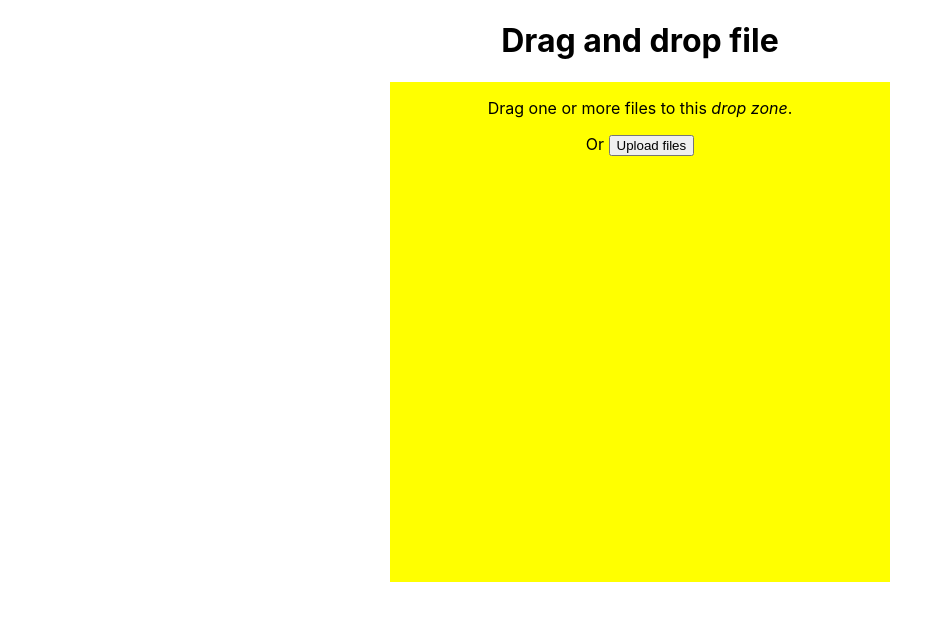
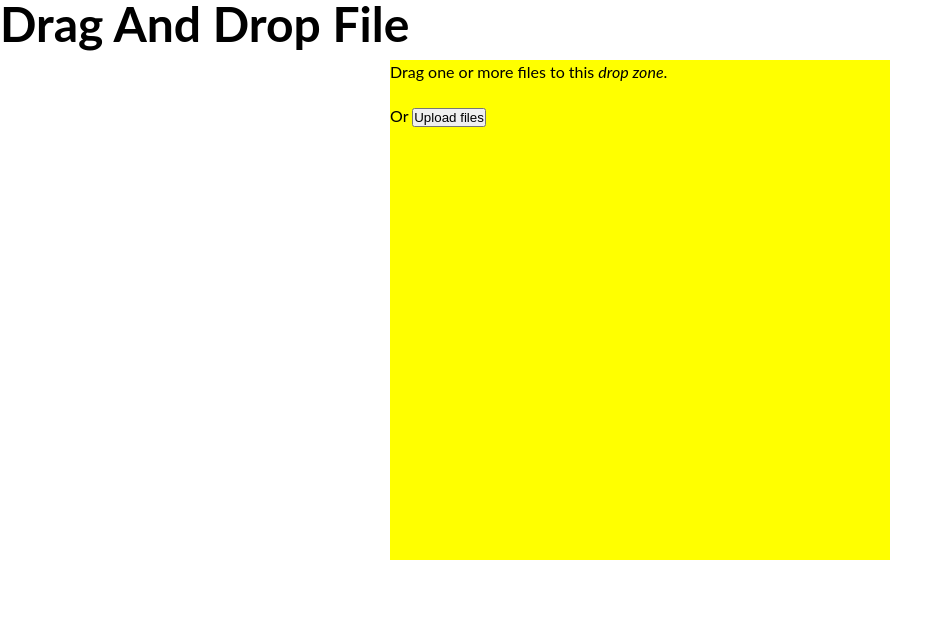
Before and after one commit to sandradahlin/uploader, a React (Create React App) app: page / in a window 1280 px wide. Shown: the top 620 px of the page, without its empty margins (0-950 px from the left). Built offline with nearby package versions, Linux system fonts and the light colour scheme.

Commit message:
add global styles

```diff
--- a/src/App.css
+++ b/src/App.css
@@ -1,38 +1,131 @@
-.App {
-  text-align: center;
+/*
+===============
+Variables
+===============
+*/
+
+:root {
+  --color-primary: #9bd6d2;
+  --color-secondary: #377c77;
+  --color-tertiary: #d29bd6;
+  --color-dark-blue: #d29bd6;
 }
 
-.App-logo {
-  height: 40vmin;
-  pointer-events: none;
+/*
+===============
+Global Styles
+===============
+*/
+
+*,
+::after,
+::before {
+  margin: 0;
+  padding: 0;
+  box-sizing: border-box;
 }
 
-@media (prefers-reduced-motion: no-preference) {
-  .App-logo {
-    animation: App-logo-spin infinite 20s linear;
+body {
+  font-family: Lato;
+  background: var(--clr-white);
+  color: var(--clr-grey-1);
+  line-height: 1.5;
+  font-size: 0.875rem;
+  min-height: 100vh;
+  transition: all 0.3s linear;
+}
+
+ul {
+  list-style-type: none;
+}
+
+a {
+  text-decoration: none;
+}
+
+hr {
+  border: none;
+  border-top: 1px solid var(--clr-grey-8);
+}
+
+h1,
+h2,
+h3,
+h4,
+h5 {
+  letter-spacing: var(--spacing);
+  text-transform: capitalize;
+  line-height: 1.25;
+  margin-bottom: 0.75rem;
+}
+h1 {
+  font-size: 2.5rem;
+}
+h2 {
+  font-size: 2rem;
+  margin-bottom: 2rem;
+}
+h3 {
+  font-size: 1.5rem;
+}
+h4 {
+  font-size: 1.25rem;
+}
+h5 {
+  font-size: 0.875rem;
+}
+p {
+  margin-bottom: 1.25rem;
+}
+
+@media screen and (min-width: 800px) {
+  h1 {
+    font-size: 3rem;
+  }
+  h2 {
+    font-size: 2.5rem;
+  }
+  h3 {
+    font-size: 2rem;
+  }
+  h4 {
+    font-size: 1.5rem;
+  }
+  h5 {
+    font-size: 1rem;
+  }
+  body {
+    font-size: 1rem;
+  }
+  h1,
+  h2,
+  h3,
+  h4 {
+    line-height: 1;
   }
 }
 
-.App-header {
-  background-color: #282c34;
-  min-height: 100vh;
-  display: flex;
-  flex-direction: column;
-  align-items: center;
-  justify-content: center;
-  font-size: calc(10px + 2vmin);
-  color: white;
+.m-sm-y {
+  margin: 1rem 0;
+}
+.m-m-y {
+  margin: 1.5rem 0;
+}
+.m-l-y {
+  margin: 2rem 0;
 }
 
-.App-link {
-  color: #61dafb;
+.btn {
+  padding: 1rem;
+  text-transform: uppercase;
+  margin: 5px;
+  letter-spacing: var(--spacing);
+  display: inline-block;
+  font-weight: 400;
+  font-size: 0.875rem;
+  cursor: pointer;
+  box-shadow: 0 1px 3px rgba(0, 0, 0, 0.2);
+  border-radius: var(--radius);
+  border-color: transparent;
+  color: var(--clr-toggle);
 }
-
-@keyframes App-logo-spin {
-  from {
-    transform: rotate(0deg);
-  }
-  to {
-    transform: rotate(360deg);
-  }
-}
```
